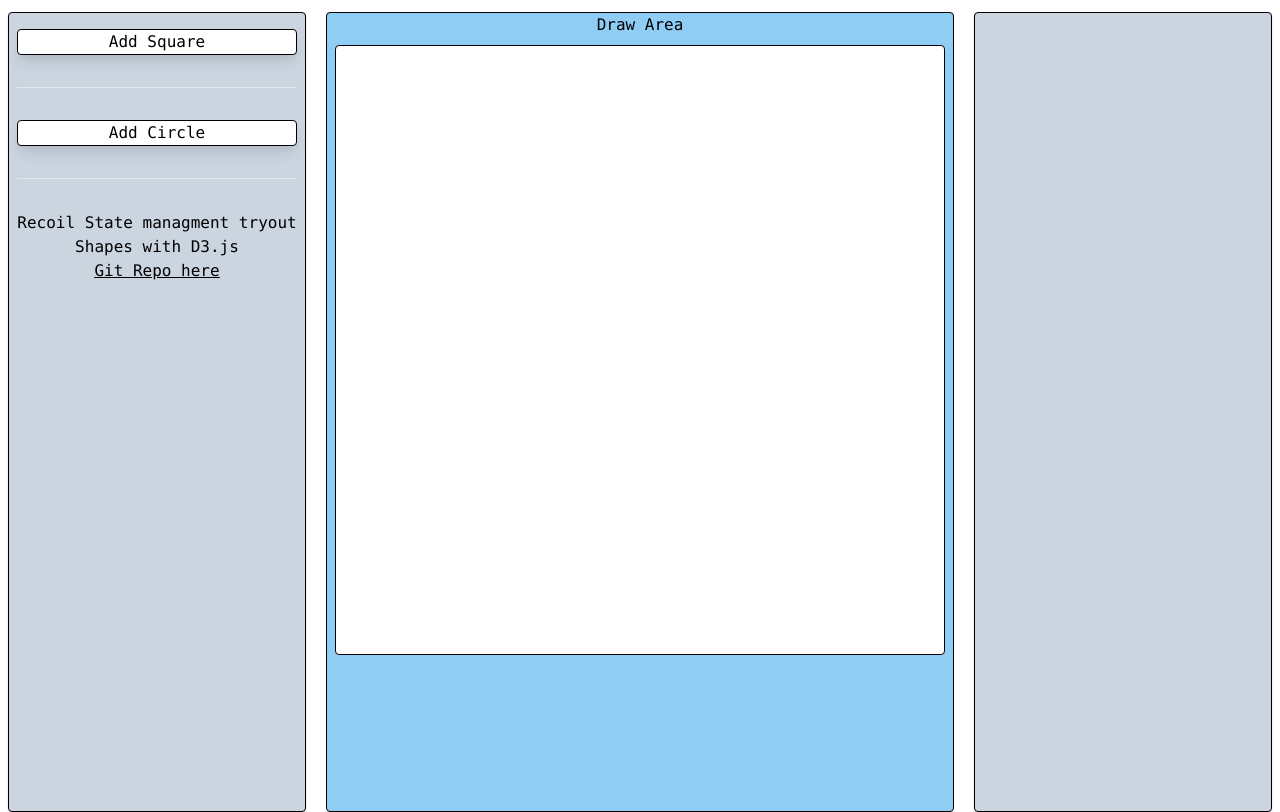
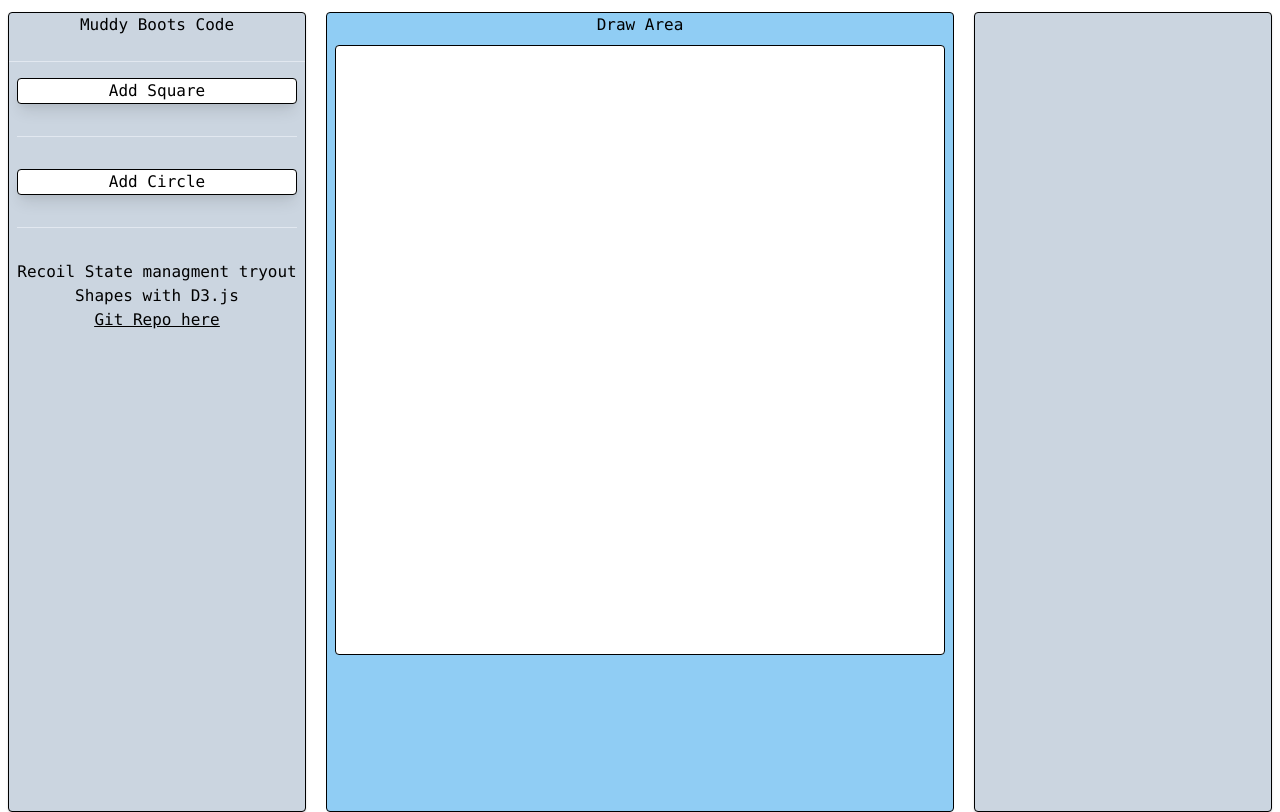
Before and after one commit to MuddyBootsCode/recoil-tryout, a React (Create React App) app: page / in a window 1280 px wide. Built offline with nearby package versions, Linux system fonts and the light colour scheme.

Commit message:
Feature: Styling Changes

```diff
--- a/src/components/DrawArea.js
+++ b/src/components/DrawArea.js
@@ -31,7 +31,6 @@ const DrawArea = () => {
                   <a href="https://github.com/MuddyBootsCode/recoil-tryout"> Git Repo here</a>
                 </u>
               </span>
-
             </div>
             <div className="border border-black border-2 rounded bg-blue-300">
               <div className="font-mono text-center">Draw Area</div>
--- a/src/components/DrawControls.js
+++ b/src/components/DrawControls.js
@@ -4,6 +4,11 @@ import AddShapes from "./AddShapes";
 const DrawControls = () => {
     return (
         <div className="flex flex-col">
+          <div>
+            <h3>Muddy Boots Code</h3>
+          </div>
+          <br/>
+          <hr/>
           <div>
             <AddShapes />
           </div>
--- a/src/components/Square.js
+++ b/src/components/Square.js
@@ -6,7 +6,7 @@ const Square = ({props}) => {
 
   const [squareState, setSquareState] = useRecoilState(squareWithID(props.key))
 
-  const { x, y, width, fill, id } = squareState;
+  const { x, y, width, fill, active, id } = squareState;
 
   const handlePointerDown = e => {
     const el = e.target;
@@ -50,7 +50,7 @@ const Square = ({props}) => {
       y={y}
       height={width}
       width={width}
-      fill={fill}
+      fill={active ? "blue" : fill}
       onPointerDown={handlePointerDown}
       onPointerUp={handlePointerUp}
       onPointerMove={handlePointerMove}
```
Also changed, not shown: src/atoms.js (+2 -8 lines). Lines whose indentation alone changed are shown as unchanged.
